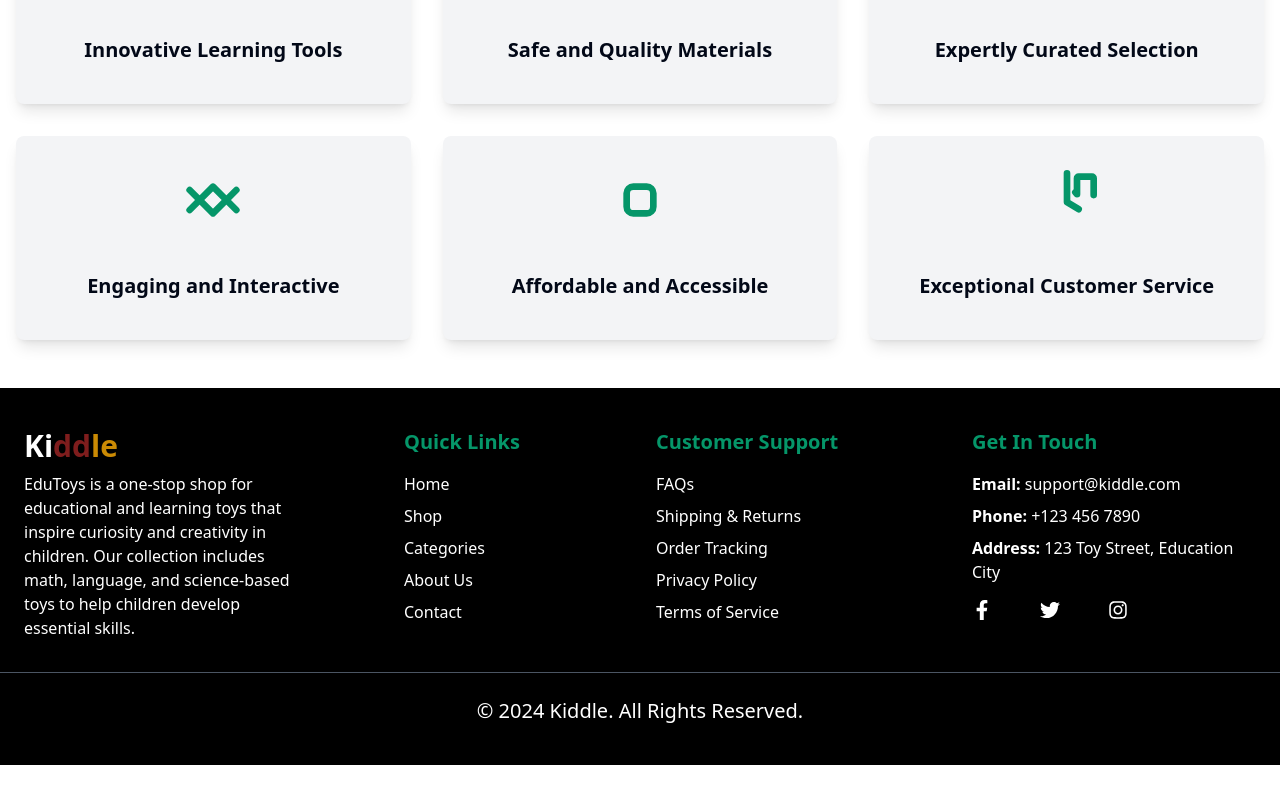
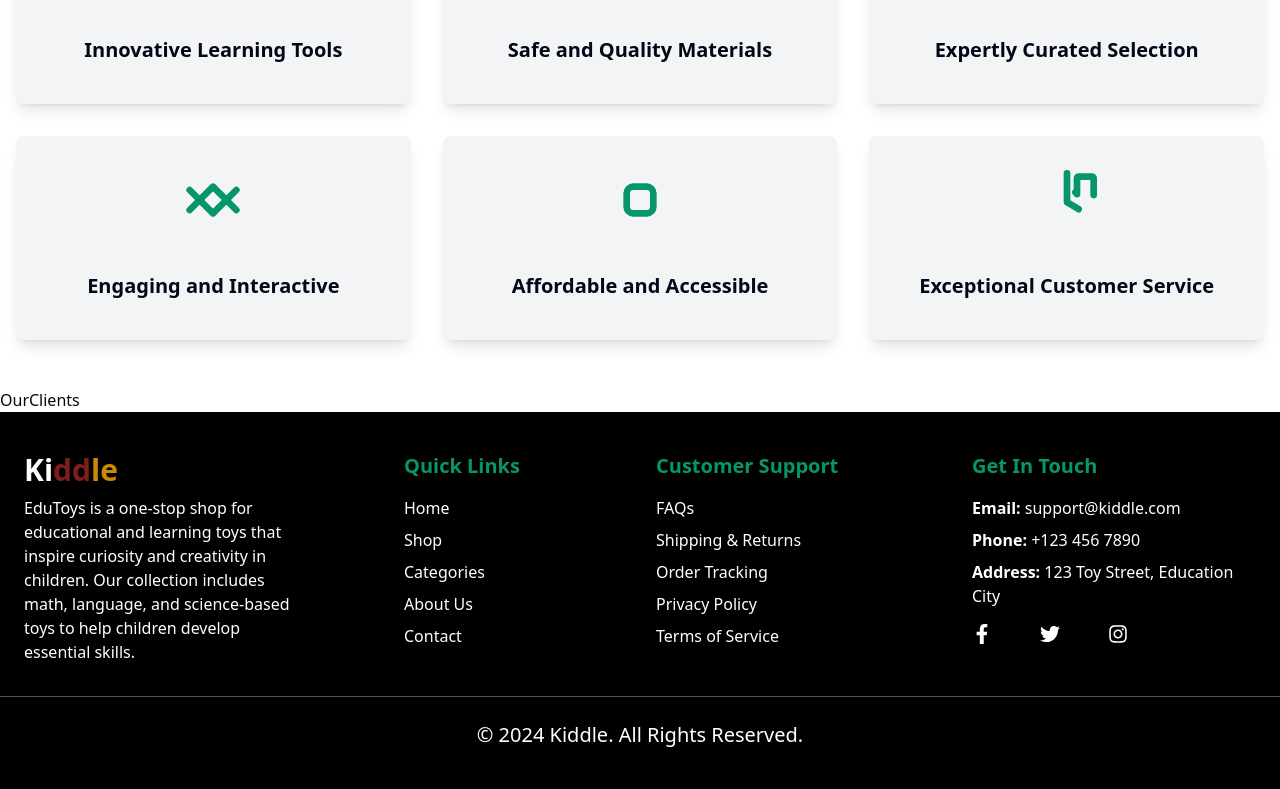
Before and after one commit to ajmiraajmi/Kiddle, a React (Vite) app: page / in a window 1280 px wide. Shown: the part 2658-3447 px from the top of the page. Before the commit the page ends 3423 px from the top, so only its background shows below. Built offline with nearby package versions, Linux system fonts and the light colour scheme; no server answers.

Commit message:
adding clients page

```diff
--- a/src/components/home/Home.jsx
+++ b/src/components/home/Home.jsx
@@ -3,6 +3,7 @@ import Bannar from './pages/Bannar'
 import Gallery from './pages/Gallery'
 import ShopByCategory from './pages/ShopByCategory'
 import WhyUs from './pages/WhyUs'
+import OurClients from './pages/OurClients'
 
 const Home = () => {
   return (
@@ -11,6 +12,7 @@ const Home = () => {
       <Gallery />
       <ShopByCategory />
       <WhyUs />
+      <OurClients />
     </div>
   )
 }
--- /dev/null
+++ b/src/components/home/pages/OurClients.jsx
@@ -0,0 +1,9 @@
+import React from 'react'
+
+const OurClients = () => {
+  return (
+    <div>OurClients</div>
+  )
+}
+
+export default OurClients
```
